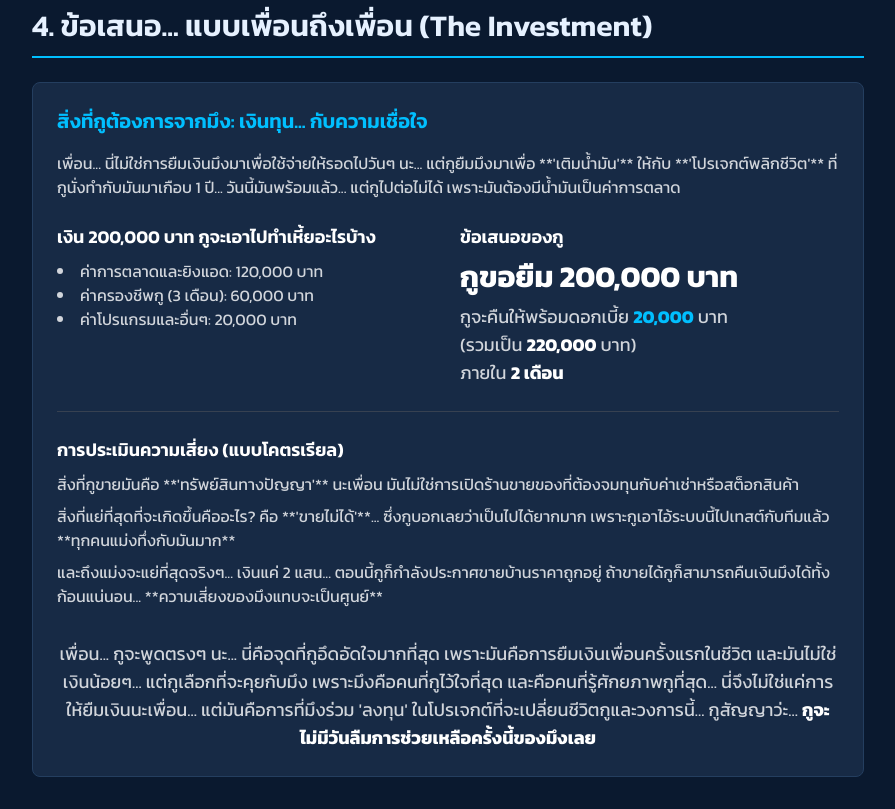
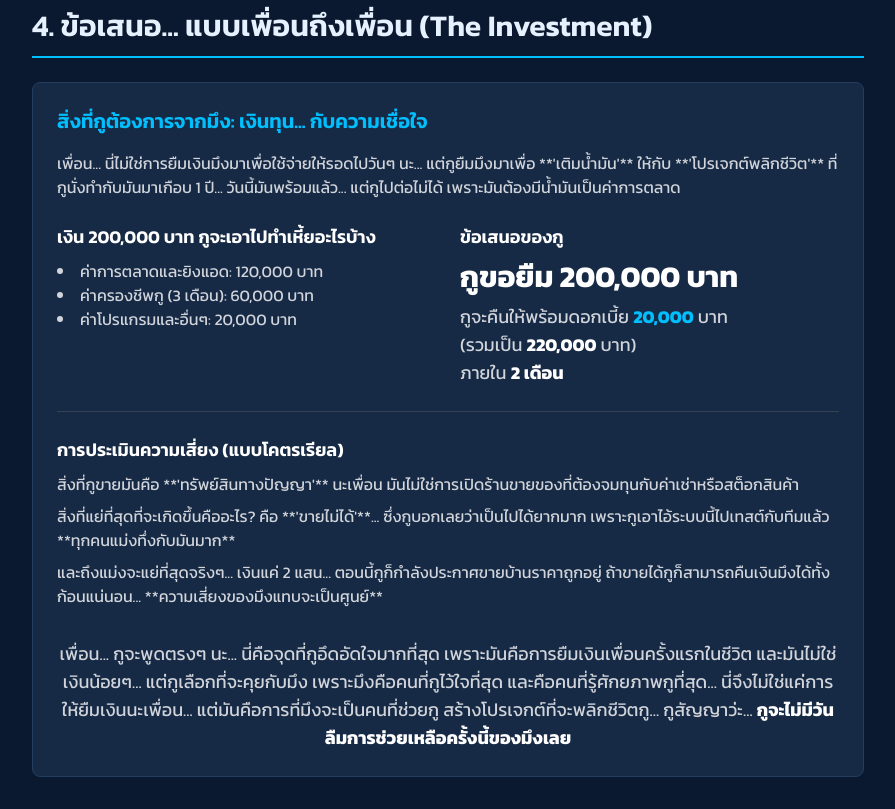
Before and after one commit to nolongerslave69/pitching, a plain HTML site: page index.html in a window 1280 px wide. Shown: the part 2845-3654 px from the top of the page, without its empty margins (192-1087 px from the left). Drawn offline with nearby package versions, Linux system fonts and the light colour scheme.

Commit message:
Update index.html

```diff
--- a/index.html
+++ b/index.html
@@ -213,7 +213,7 @@
                     <p class="text-gray-300">และถึงแม่งจะแย่ที่สุดจริงๆ... เงินแค่ 2 แสน... ตอนนี้กูก็กำลังประกาศขายบ้านราคาถูกอยู่ ถ้าขายได้กูก็สามารถคืนเงินมึงได้ทั้งก้อนแน่นอน... **ความเสี่ยงของมึงแทบจะเป็นศูนย์**</p>
                 </div>
 
-                <p class="text-center text-gray-300 text-lg mt-8">เพื่อน... กูจะพูดตรงๆ นะ... นี่คือจุดที่กูอึดอัดใจมากที่สุด เพราะมันคือการยืมเงินเพื่อนครั้งแรกในชีวิต และมันไม่ใช่เงินน้อยๆ... แต่กูเลือกที่จะคุยกับมึง เพราะมึงคือคนที่กูไว้ใจที่สุด และคือคนที่รู้ศักยภาพกูที่สุด... นี่จึงไม่ใช่แค่การให้ยืมเงินนะเพื่อน... แต่มันคือการที่มึงร่วม 'ลงทุน' ในโปรเจกต์ที่จะเปลี่ยนชีวิตกูและวงการนี้... กูสัญญาว่ะ... <span class="font-bold text-white">กูจะไม่มีวันลืมการช่วยเหลือครั้งนี้ของมึงเลย</span></p>
+                <p class="text-center text-gray-300 text-lg mt-8">เพื่อน... กูจะพูดตรงๆ นะ... นี่คือจุดที่กูอึดอัดใจมากที่สุด เพราะมันคือการยืมเงินเพื่อนครั้งแรกในชีวิต และมันไม่ใช่เงินน้อยๆ... แต่กูเลือกที่จะคุยกับมึง เพราะมึงคือคนที่กูไว้ใจที่สุด และคือคนที่รู้ศักยภาพกูที่สุด... นี่จึงไม่ใช่แค่การให้ยืมเงินนะเพื่อน... แต่มันคือการที่มึงจะเป็นคนที่ช่วยกู สร้างโปรเจกต์ที่จะพลิกชีวิตกู... กูสัญญาว่ะ... <span class="font-bold text-white">กูจะไม่มีวันลืมการช่วยเหลือครั้งนี้ของมึงเลย</span></p>
             </div>
         </section>
 
```
